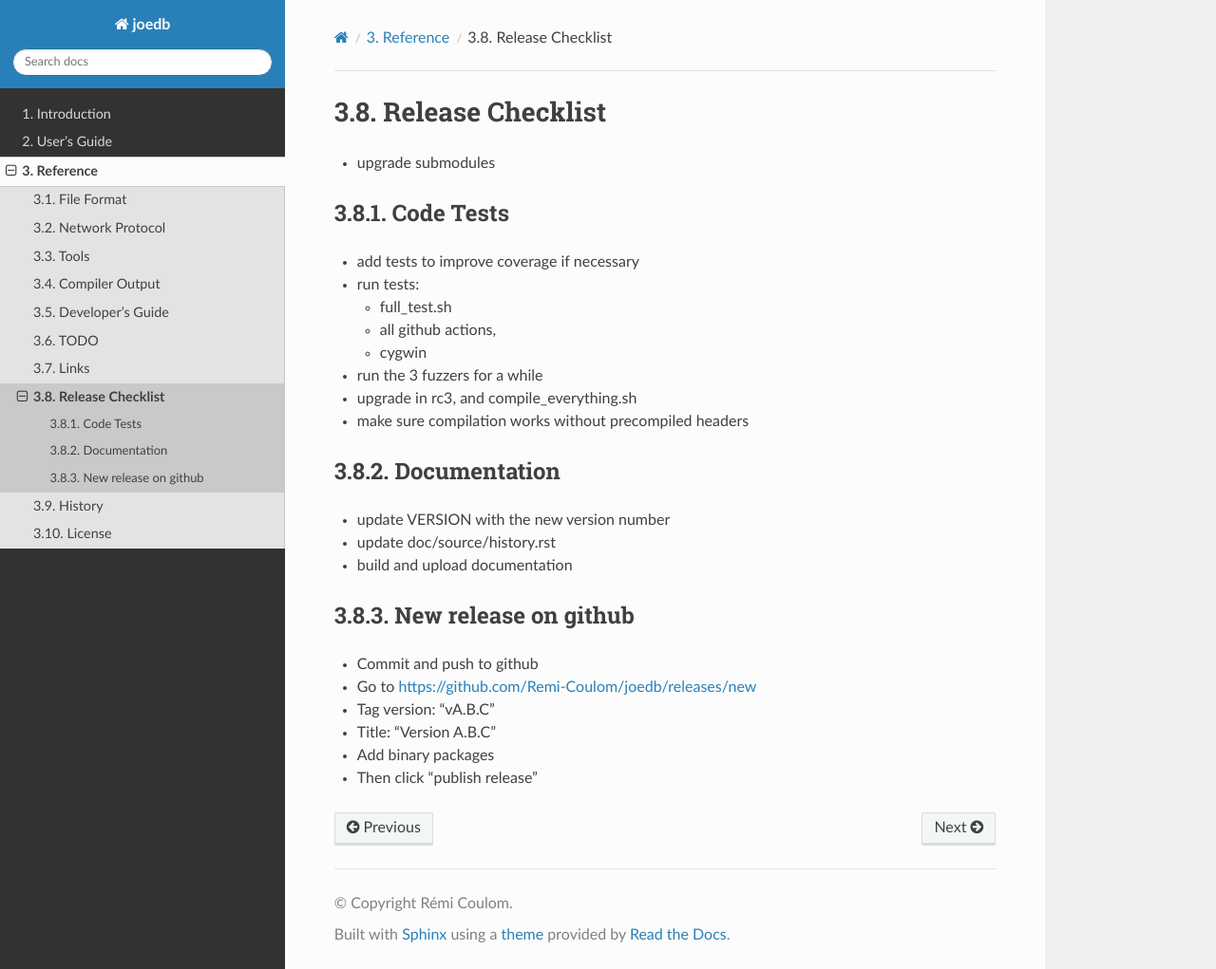
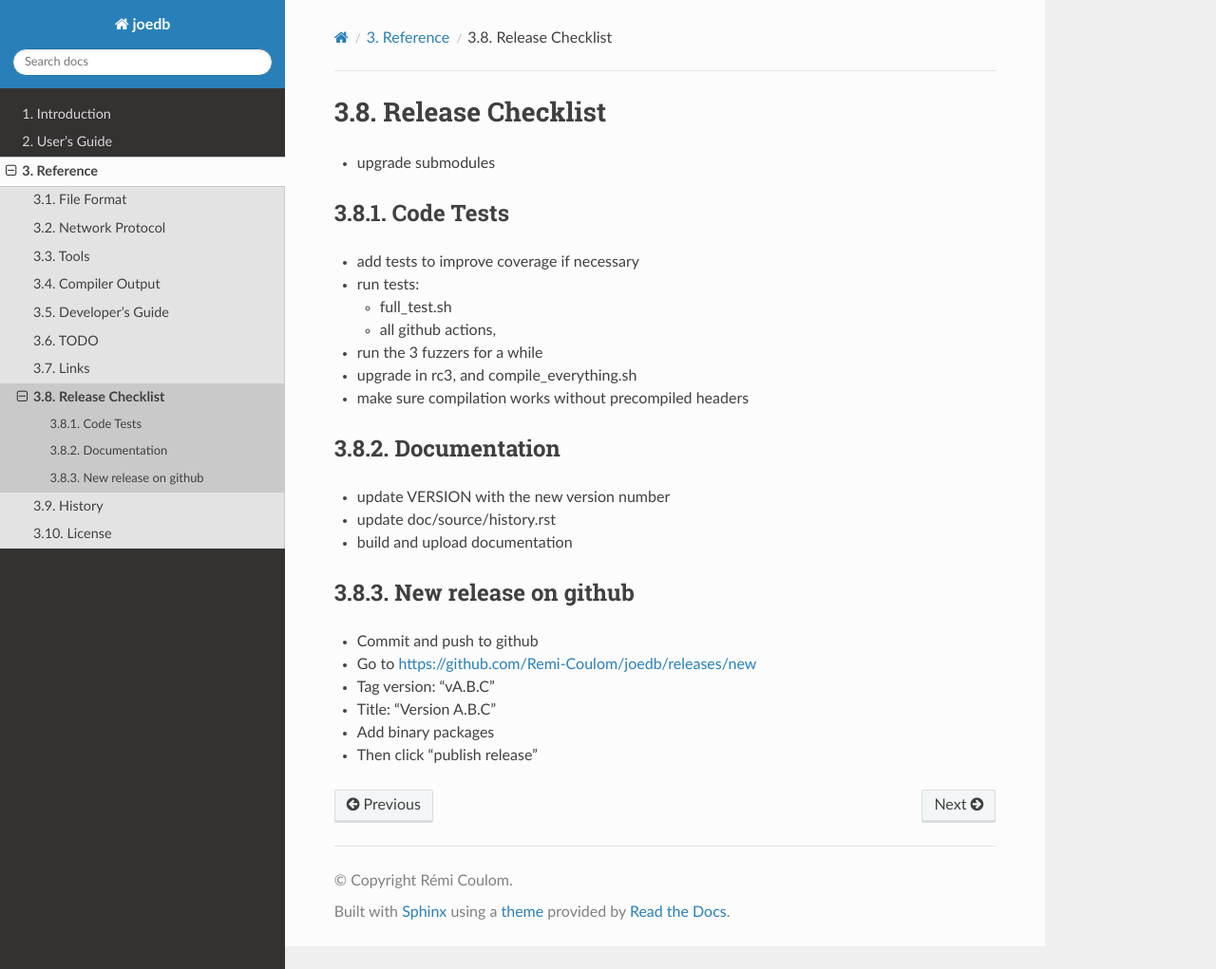
Before and after one commit to Remi-Coulom/joedb, a Sphinx documentation site: the page built from doc/source/release_checklist.rst, in a window 1280 px wide and 1021 px high. Shown: the whole window at 95% size. Built offline with Sphinx 7.4.7 and the Read the Docs theme 2.0.0, drawn with Linux system fonts in a browser that asks for light colours; formulas are drawn with MathJax 3.

Commit message:
remove cygwin-specific code

```diff
--- a/doc/source/release_checklist.rst
+++ b/doc/source/release_checklist.rst
@@ -11,7 +11,6 @@ Code Tests
 
   - full_test.sh
   - all github actions,
-  - cygwin
 
 - run the 3 fuzzers for a while
 - upgrade in rc3, and compile_everything.sh
```
Also changed, not shown: 5 other files.
